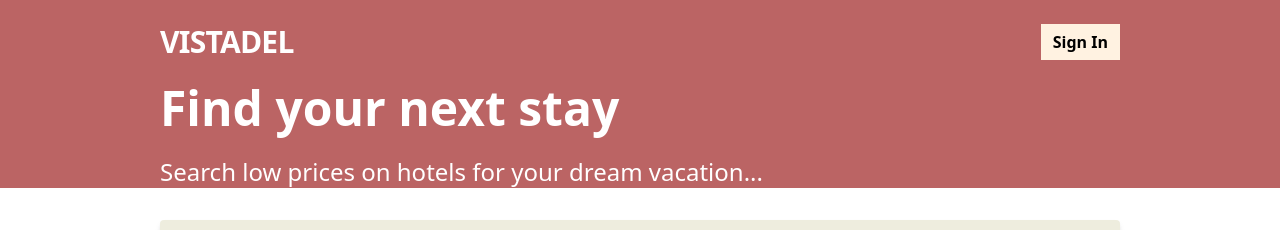
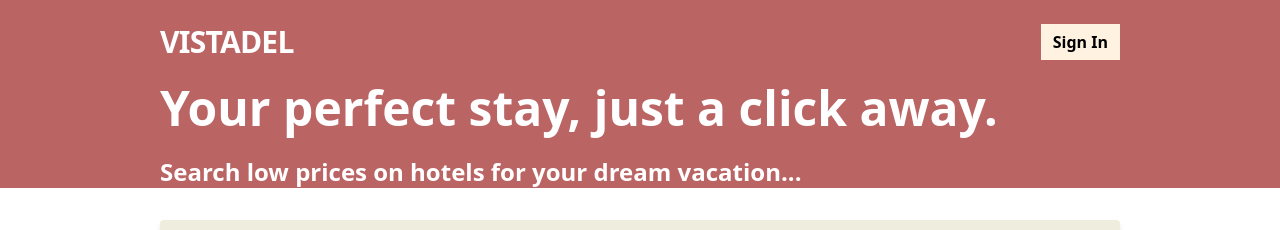
Before and after one commit to Prashistha/Vistadel, a React (Vite) app in the folder frontend/: page / in a window 1280 px wide. Shown: the top 230 px of the page. Built offline with nearby package versions, Linux system fonts and the light colour scheme; no server answers.

Commit message:
Made minor changes in UI

```diff
--- a/frontend/src/components/Hero.tsx
+++ b/frontend/src/components/Hero.tsx
@@ -2,9 +2,9 @@ const Hero = () => {
     return (
       <div className="bg-[#BB6464] ">
         <div className="container mx-auto flex flex-col gap-2">
-          <h1 className="text-5xl text-white font-bold mb-4">Find your next stay</h1>
+          <h1 className="text-5xl text-white font-bold mb-4">Your perfect stay, just a click away.</h1>
 
-          <p className="text-2xl text-white">
+          <p className="text-2xl text-white font-bold">
             Search low prices on hotels for your dream vacation...
           </p>
         </div>
```
